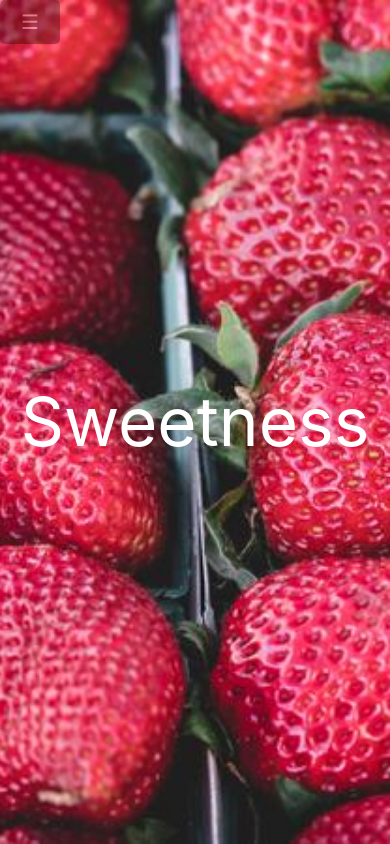
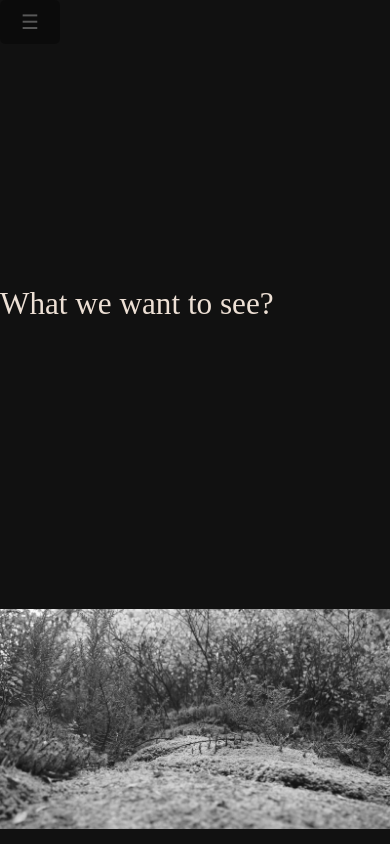
Before and after one commit to mobile44/my_react_lab, a React (Create React App) app: page /my_react_lab/beta in a window 390 px wide. Shown: the top 844 px of the page. Built offline with nearby package versions, Linux system fonts and the light colour scheme.

Commit message:
add: mobile page beta

```diff
--- a/src/Alpha.css
+++ b/src/Alpha.css
@@ -6,14 +6,14 @@
   .alphaRevealer, .alphaRevealer2 {
     position: relative;
     height: 100vh;
-    font-size: 50px;
+    font-size: 8vw; /*50px*/
     text-align: center;
     line-height: 100vh;
   }
   .alphaContent, .alphaContent2 {
     position: relative;
     height: 100vh;
-    font-size: 50px;
+    font-size: 8vw; /*50px*/
     text-align: center;
     line-height: 100vh;
   }
@@ -47,33 +47,33 @@
   }
   .alphaRevealer, .alphaRevealer2 {
     position: relative;
-    font-size: 8vh; /*50px*/
+    font-size: 8vw; /*50px*/
     text-align: center;
-    height: 100vh; /*vh*/
-    line-height: 100vh; /*vh*/
+    height: 100vh; /*100vh*/
+    line-height: 100vh; /*100vh*/
   }
   .alphaMask, .alphaMask2 {
     position: absolute;
     display: flex;
     justify-content: center;
     overflow: hidden;
-    height: 100%;
-    width: 100%;
+    height: 100%; /*100%*/
+    width: 100%; /*100%*/
   }
   .alphaMask img, .alphaMask2 img {
-    height: 100vh; /*vh*/
+    height: 100vh; /*100vh*/
   }
   .alphaOverlay, .alphaOverlay2 {
-    width: 100%;
-    height: 100%;
+    width: 100%; /*100%*/
+    height: 100%; /*100%*/
     position: absolute;
   }
   .alphaContent, .alphaContent2 {
     position: relative;
-    font-size: 8vh; /*50px*/
+    font-size: 8vw; /*50px*/
     text-align: center;
-    height: 100vh; /*vh*/
-    line-height: 100vh; /*vh*/
+    height: 100vh; /*100vh*/
+    line-height: 100vh; /*100vh*/
   }
   .alphaContent {
     background-color: navy;
--- a/src/Alpha.js
+++ b/src/Alpha.js
@@ -20,7 +20,7 @@ function Alpha() {
           trigger: ".alphaRevealer",
           start: "top top",
           pin: true,
-          end: "+=100%",
+          end: "+=100vh", /*100%*/
           scrub: 0.5,
         }
     });
@@ -32,7 +32,7 @@ function Alpha() {
           trigger: ".alphaRevealer2",
           start: "top top",
           pin: true,
-          end: "+=100%",
+          end: "+=100vh", /*100%*/
           scrub: 0.5,
         }
     });
--- a/src/App.js
+++ b/src/App.js
@@ -95,7 +95,7 @@ function App() {
             <Routes>
               <Route path="/" element={<Alpha />} />
               <Route path="/my_react_lab/" element={<Alpha />} />
-              <Route path="/my_react_lab/beta" element={<Alpha />} />
+              <Route path="/my_react_lab/beta" element={<Beta />} />
               <Route path="/my_react_lab/gamma" element={<Alpha />} />
               <Route path="/my_react_lab/delta" element={<Alpha />} />
             </Routes>
--- a/src/Beta.css
+++ b/src/Beta.css
@@ -1,3 +1,4 @@
+@media screen and (min-width: 900px){
 .betaPage {
   height: 300vh;
   background-color: #111;
@@ -5,13 +6,13 @@
   overflow-x: hidden;
 }
 .betaP {
-  font-size: 30px;
+  font-size: 30px; /*30px*/
   font-weight: 400;
   max-width: none;
   font-family: 'Playfair Display', serif;
 }
 .betaSection {
-  width: 80%;
+  width: 80%; /*80%*/
   position: relative;
   padding-bottom: 56.25%; /* to maintain aspect ratio (responsive!) */
 }
@@ -34,3 +35,43 @@
   position: absolute;
   top: 0;
 }
+}
+@media screen and (max-width: 900px){
+  .betaPage {
+    /*height: 300vh;*/
+    background-color: #111;
+    color: white;
+    overflow-x: hidden;
+  }
+  .betaP {
+    font-size: 8vw; /*30px*/
+    font-weight: 400;
+    max-width: none;
+    font-family: 'Playfair Display', serif;
+    padding: 250px 0;
+  }
+  .betaSection {
+    width: 100vw; /*80%*/
+    position: relative;
+    /*padding-bottom: 56.25%;*/ /* to maintain aspect ratio (responsive!) */
+  }
+  .betaImage {
+    width: 100vw; /*100%*/
+    height: 100vh; /*100%*/
+  }
+  .betaAfter {
+    position: absolute;
+    overflow: hidden;
+    top: 0;
+    transform: translate(100vw, 0px); /*100%*/
+  }
+  .betaAfter img {
+    transform: translate(-100vw, 0px); /*-100%*/
+  }
+  .betaImage img {
+    width: 100vw; /*100%*/
+    /*height: 100%;*/ /*100%*/
+    position: absolute;
+    top: 0;
+  }
+}
```
